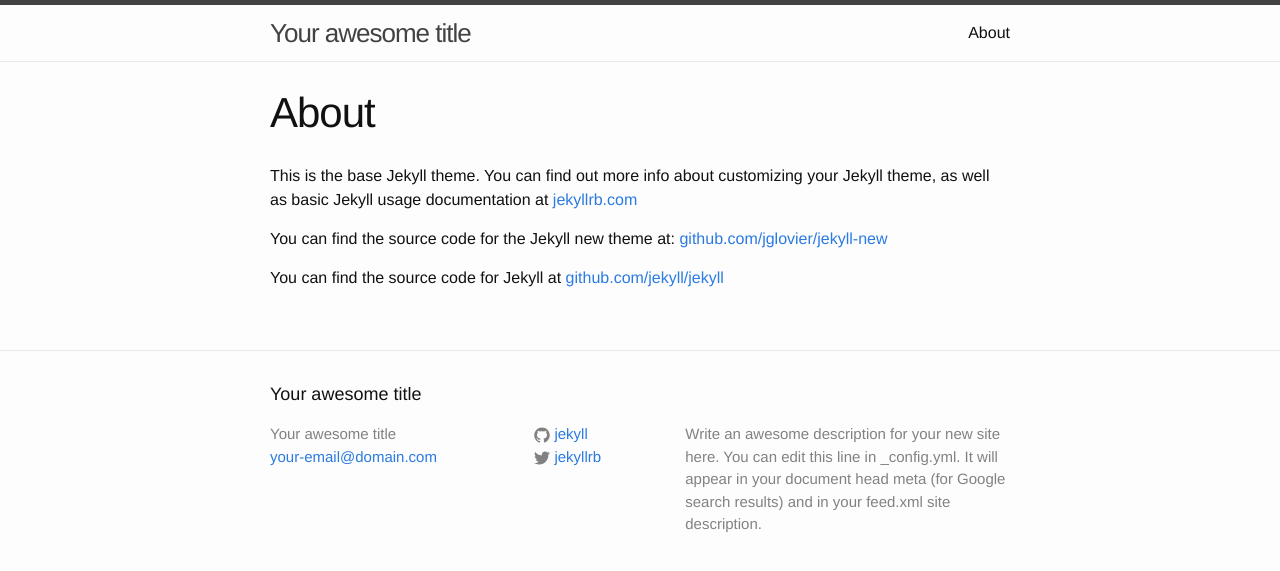
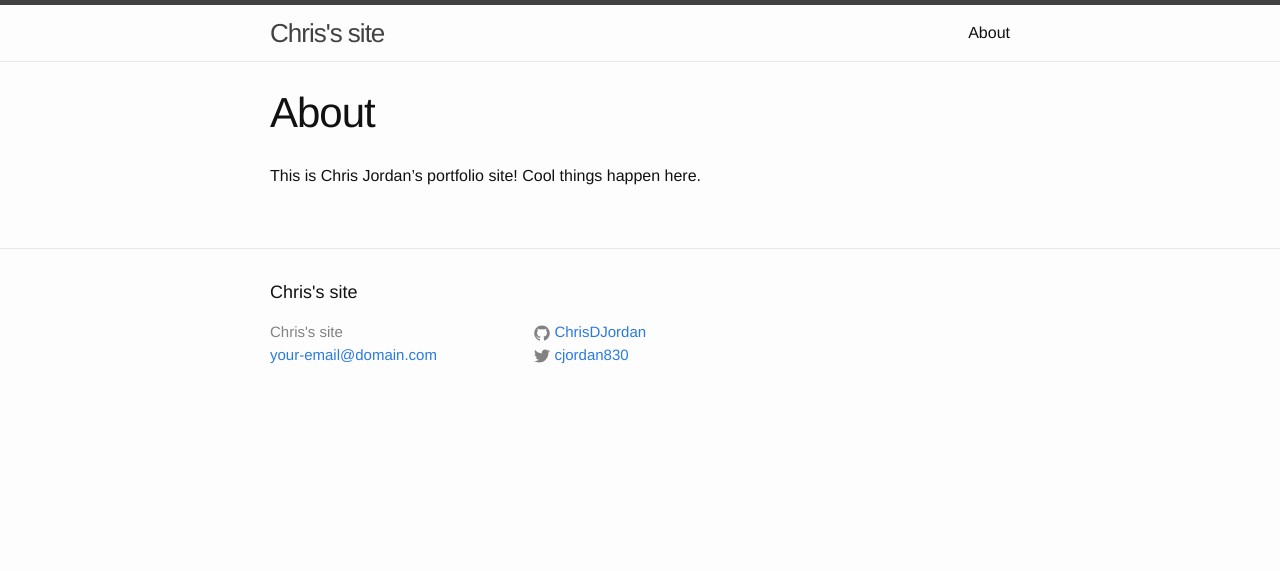
Before and after one commit to ChrisDJordan/ChrisDJordan.github.io, a Jekyll site: the page built from about.md, in a window 1280 px wide. Shown: the top 571 px of the page. Built offline with Jekyll 4.4.1, drawn with Linux system fonts in a browser that asks for light colours.

Commit message:
updated jekyll with blog posts

```diff
--- a/_config.yml
+++ b/_config.yml
@@ -1,14 +1,11 @@
 # Site settings
-title: Your awesome title
+title: Chris's site
 email: your-email@domain.com
 description: > # this means to ignore newlines until "baseurl:"
-  Write an awesome description for your new site here. You can edit this
-  line in _config.yml. It will appear in your document head meta (for
-  Google search results) and in your feed.xml site description.
 baseurl: "" # the subpath of your site, e.g. /blog/
 url: "http://yourdomain.com" # the base hostname & protocol for your site
-twitter_username: jekyllrb
-github_username:  jekyll
+twitter_username: cjordan830
+github_username:  ChrisDJordan
 
 # Build settings
 markdown: kramdown
--- a/about.md
+++ b/about.md
@@ -4,8 +4,4 @@
 permalink: /about/
 ---
 
-This is the base Jekyll theme. You can find out more info about customizing your Jekyll theme, as well as basic Jekyll usage documentation at [jekyllrb.com](http://jekyllrb.com/)
-
-You can find the source code for the Jekyll new theme at: [github.com/jglovier/jekyll-new](https://github.com/jglovier/jekyll-new)
-
-You can find the source code for Jekyll at [github.com/jekyll/jekyll](https://github.com/jekyll/jekyll)
+This is Chris Jordan's portfolio site! Cool things happen here.
```
Also changed, not shown: _posts/2015-07-01- this-code.md (added, +27 -0 lines), _posts/2015-07-01-design-process 2.md (added, +23 -0 lines), _posts/2015-07-01-sassersize.md (added, +21 -0 lines), _posts/2015-07-01-typographic.md (added, +18 -0 lines), _posts/2015-07-01-welcome-to-jekyll 2.md (deleted, +0 -8 lines), _posts/2015-07-01-welcome-to-jekyll.md (deleted, +0 -25 lines), 1 other file.
